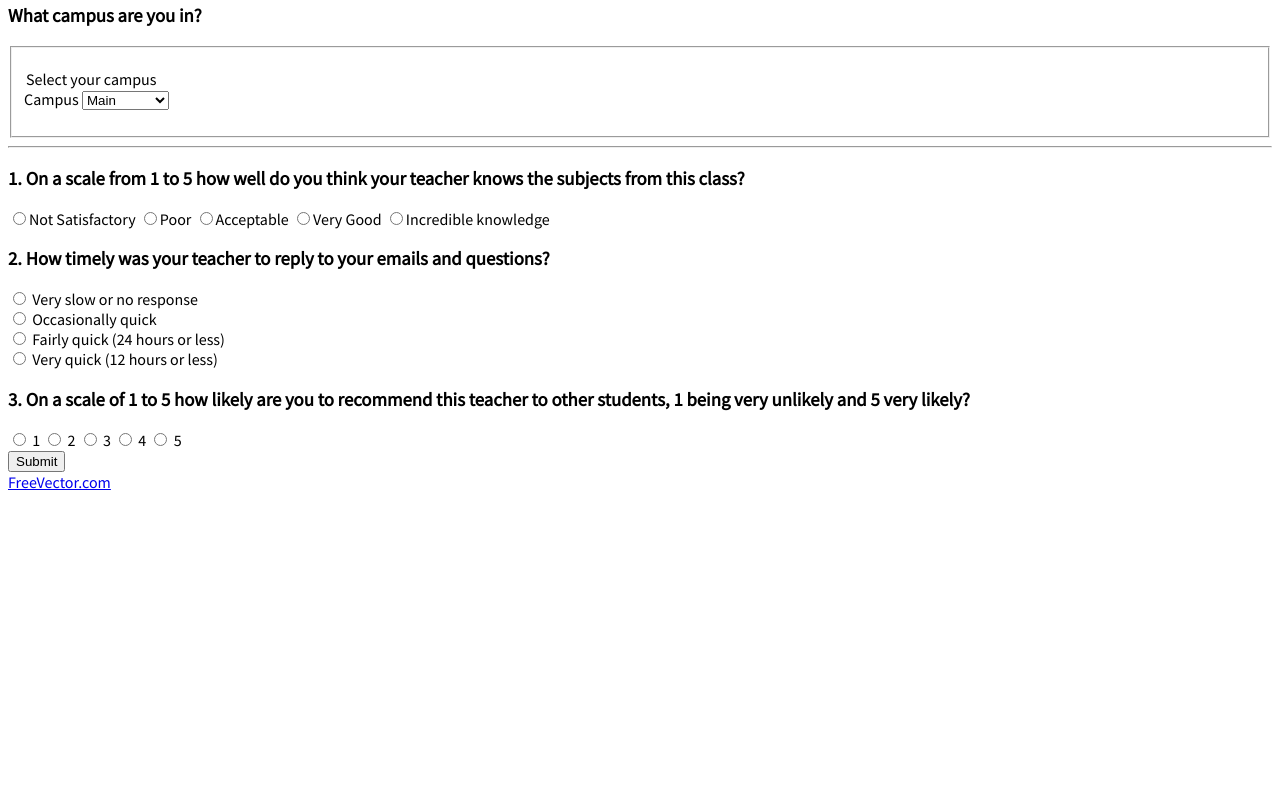
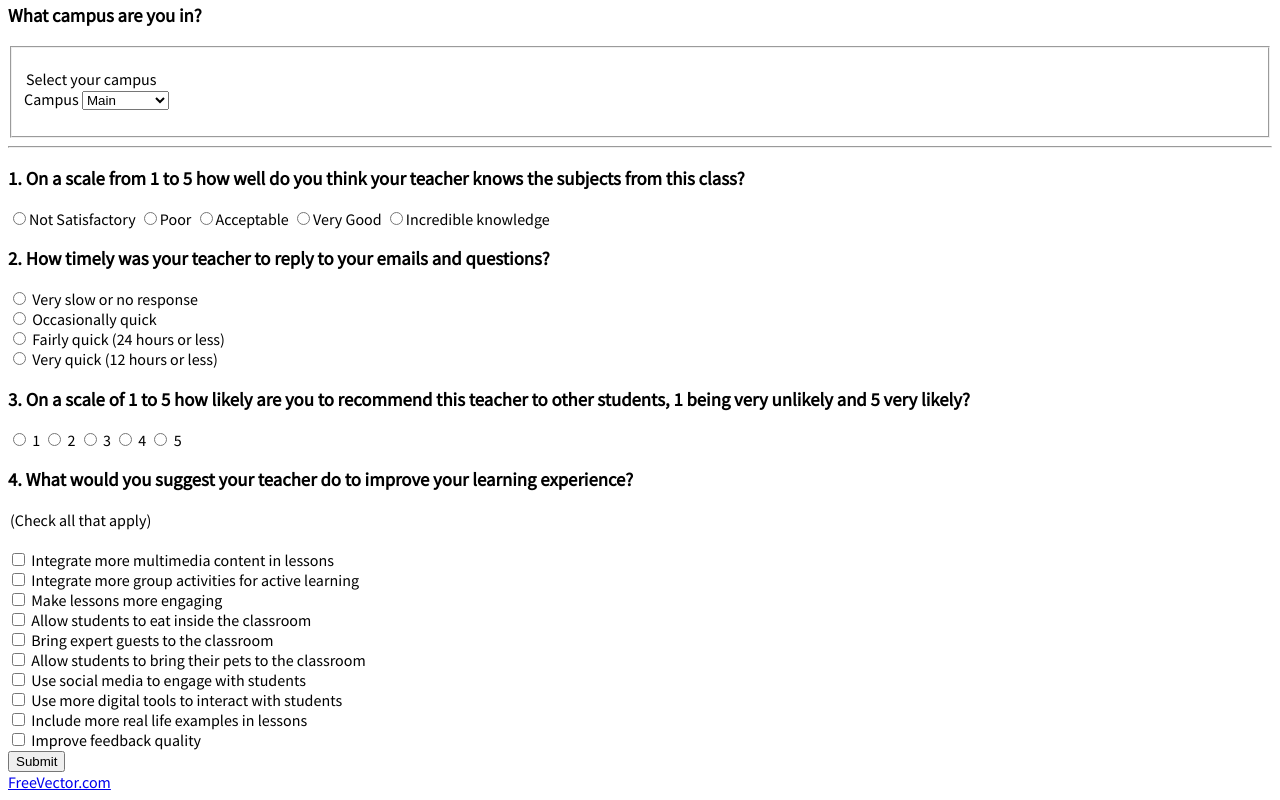
Before and after one commit to StarSheriff2/Survey-Form, a plain HTML site: page index.html in a window 1280 px wide. Shown: the part 593-1393 px from the top of the page. Before the commit the page ends 1093 px from the top, so only its background shows below. Drawn offline with Linux system fonts and the light colour scheme.

Commit message:
added checkbox input field for learning experience suggestions

```diff
--- a/index.html
+++ b/index.html
@@ -107,7 +107,40 @@
 
         </div>
 
+        <div class="input fields">
+      <h3>4. What would you suggest your teacher do to improve your learning experience?
+    </h3>
+    <legend>(Check all that apply)</legend><br>
+    <input id="checkbox-1" type="checkbox" name="improve-learning-experience" value="checkbox 1" required>
+    <label for="checkbox-1">Integrate more multimedia content in lessons</label><br>
 
+    <input id="checkbox-2" type="checkbox" name="improve-learning-experience" value="checkbox 2" required>
+    <label for="checkbox-2">Integrate more group activities for active learning</label><br>
+
+        <input id="checkbox-3" type="checkbox" name="improve-learning-experience" value="checkbox 3" required>
+        <label for="checkbox-3">Make lessons more engaging</label><br>
+
+            <input id="checkbox-4" type="checkbox" name="improve-learning-experience" value="checkbox 4" required>
+            <label for="checkbox-4">Allow students to eat inside the classroom</label><br>
+
+                <input id="checkbox-5" type="checkbox" name="improve-learning-experience" value="checkbox 5" required>
+                <label for="checkbox-1">Bring expert guests to the classroom</label><br>
+
+                    <input id="checkbox-6" type="checkbox" name="improve-learning-experience" value="checkbox 6" required>
+                    <label for="checkbox-6">Allow students to bring their pets to the classroom</label><br>
+
+                        <input id="checkbox-7" type="checkbox" name="improve-learning-experience" value="checkbox 7" required>
+                        <label for="checkbox-7">Use social media to engage with students</label><br>
+
+                            <input id="checkbox-8" type="checkbox" name="improve-learning-experience" value="checkbox 8" required>
+                            <label for="checkbox-8">Use more digital tools to interact with students</label><br>
+
+                                <input id="checkbox-9" type="checkbox" name="improve-learning-experience" value="checkbox 9" required>
+                                <label for="checkbox-9">Include more real life examples in lessons</label><br>
+
+                                    <input id="checkbox-10" type="checkbox" name="improve-learning-experience" value="checkbox 10" required>
+                                    <label for="checkbox-10">Improve feedback quality</label><br>
+</div>
 
 
 
```
Also changed, not shown: styles/style.css (line endings or trailing spaces).
